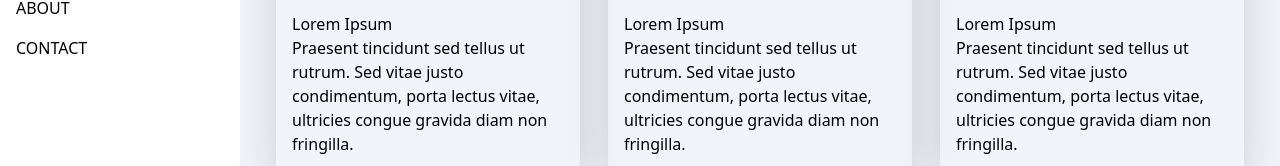
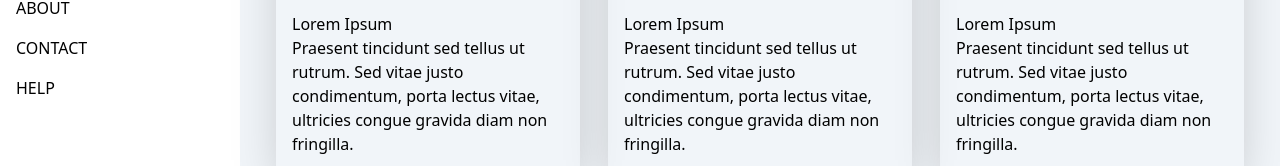
Before and after one commit to siddique313/portfolio, a React (Vite) app in the folder Portfolio/: page / in a window 1280 px wide. Shown: the part 280-446 px from the top of the page. Built offline with nearby package versions, Linux system fonts and the light colour scheme.

Commit message:
done with side panel

```diff
--- a/Portfolio/src/Components/Sidebar.jsx
+++ b/Portfolio/src/Components/Sidebar.jsx
@@ -14,6 +14,7 @@ export default function Sidebar() {
                   <li>PORTFOLIO</li>
                   <li>ABOUT</li>
                   <li>CONTACT</li>
+                  <li>HELP</li>
 
               </ul>
 
```
